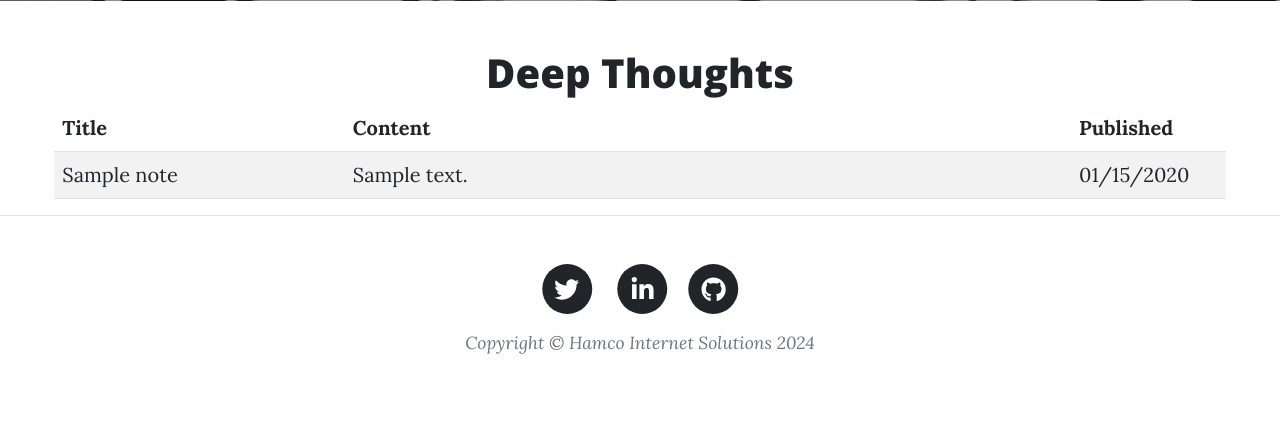
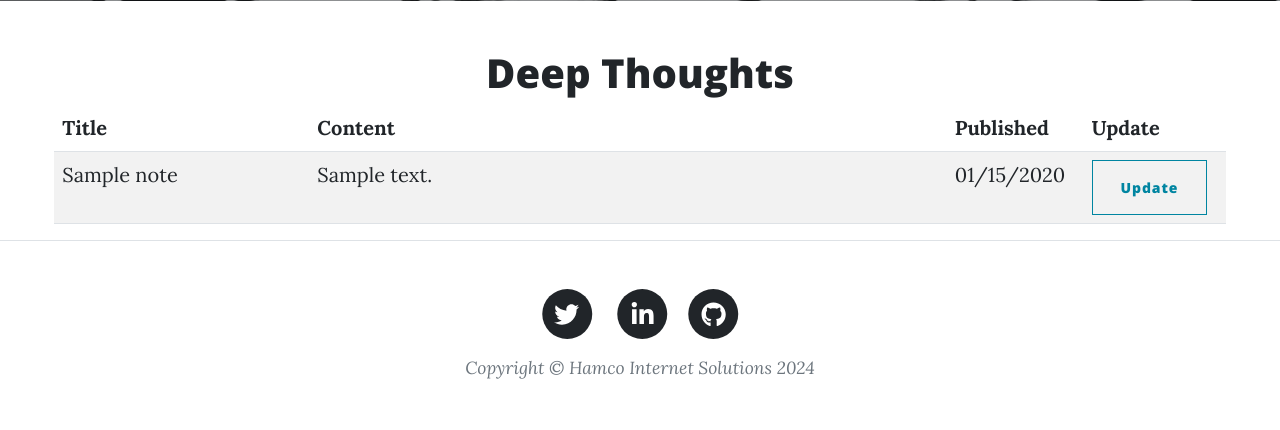
Before and after one commit to hail2skins/hamco-python, a Django app: page /notes/history in a window 1280 px wide. Shown: the part 627-1057 px from the top of the page. Before the commit the page ends 981 px from the top, so only its background shows below. Run offline with Django 5.2, Linux system fonts and the light colour scheme; a user stored in the database is signed in; tables that the repository leaves empty hold one stand-in row (values such as "Sample post"); some libraries are stand-ins or nearby versions.

Commit message:
[#187402905] Button added to history page if authenticated

```diff
--- a/hamco/notes/templates/notes/history.html
+++ b/hamco/notes/templates/notes/history.html
@@ -13,6 +13,9 @@
                     <th scope="col" style="width: 20%;">Title</th>
                     <th scope="col" style="width: 50%;">Content</th>
                     <th scope="col" style="width: 10%;">Published</th>
+                    {% if user.is_authenticated %}
+                        <th scope="col" style="width: 10%;">Update</th>
+                    {% endif %}
                 </tr>
             </thead>
             <tbody>
@@ -21,6 +24,9 @@
                     <td><a href="{% url 'details' note.id %}"> {{ note.title }}</a></td>
                     <td>{{ note.content|truncatewords:30 }}</td>
                     <td>{{ note.created_at|date:"m/d/Y" }}</td>
+                    {% if user.is_authenticated %}
+                        <td><a class="btn btn-outline-primary" href="{% url 'update' note.id %}" role="button">Update</a></td>
+                    {% endif %}
                 </tr>
                 {% empty %}
                 <tr>
```
